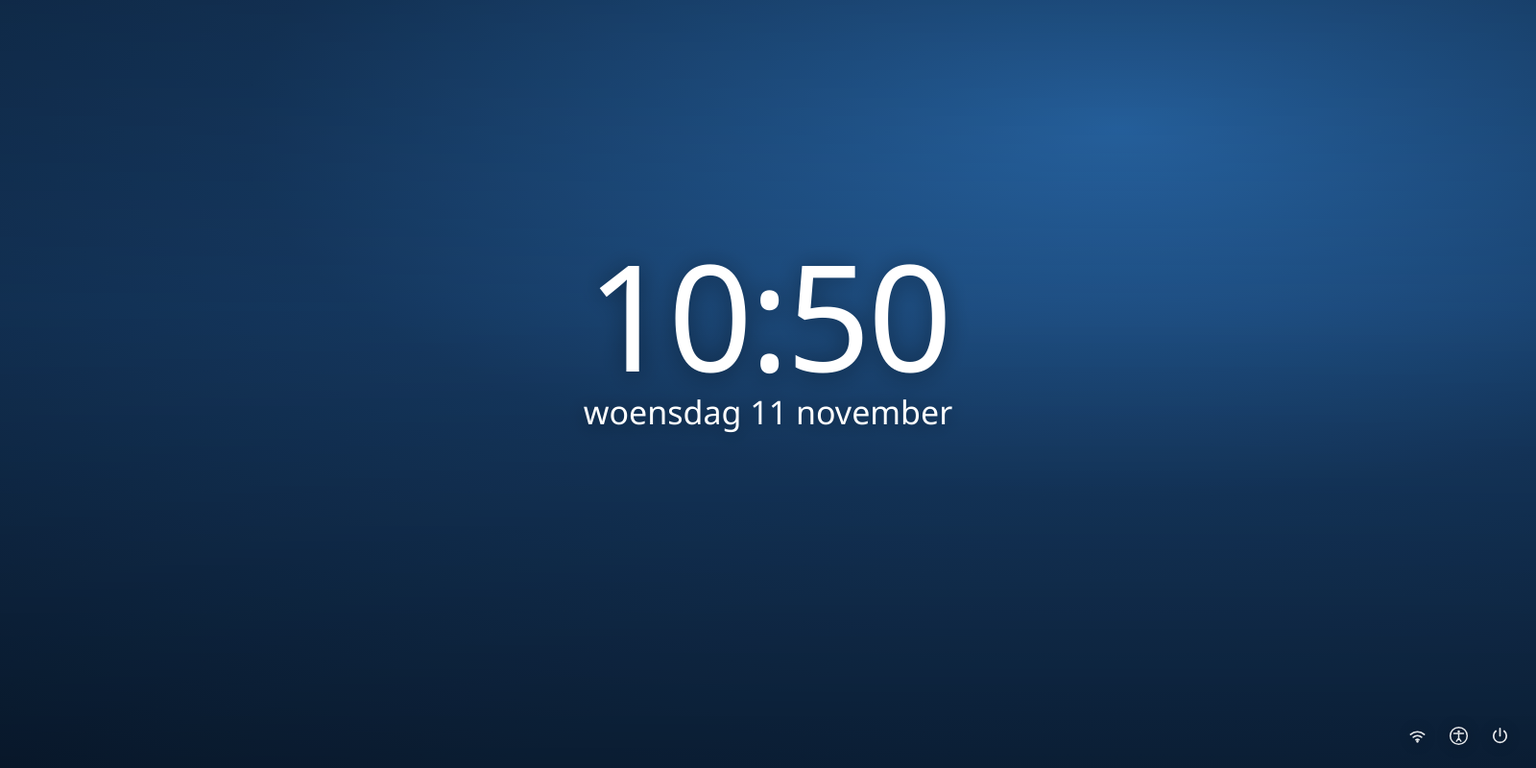
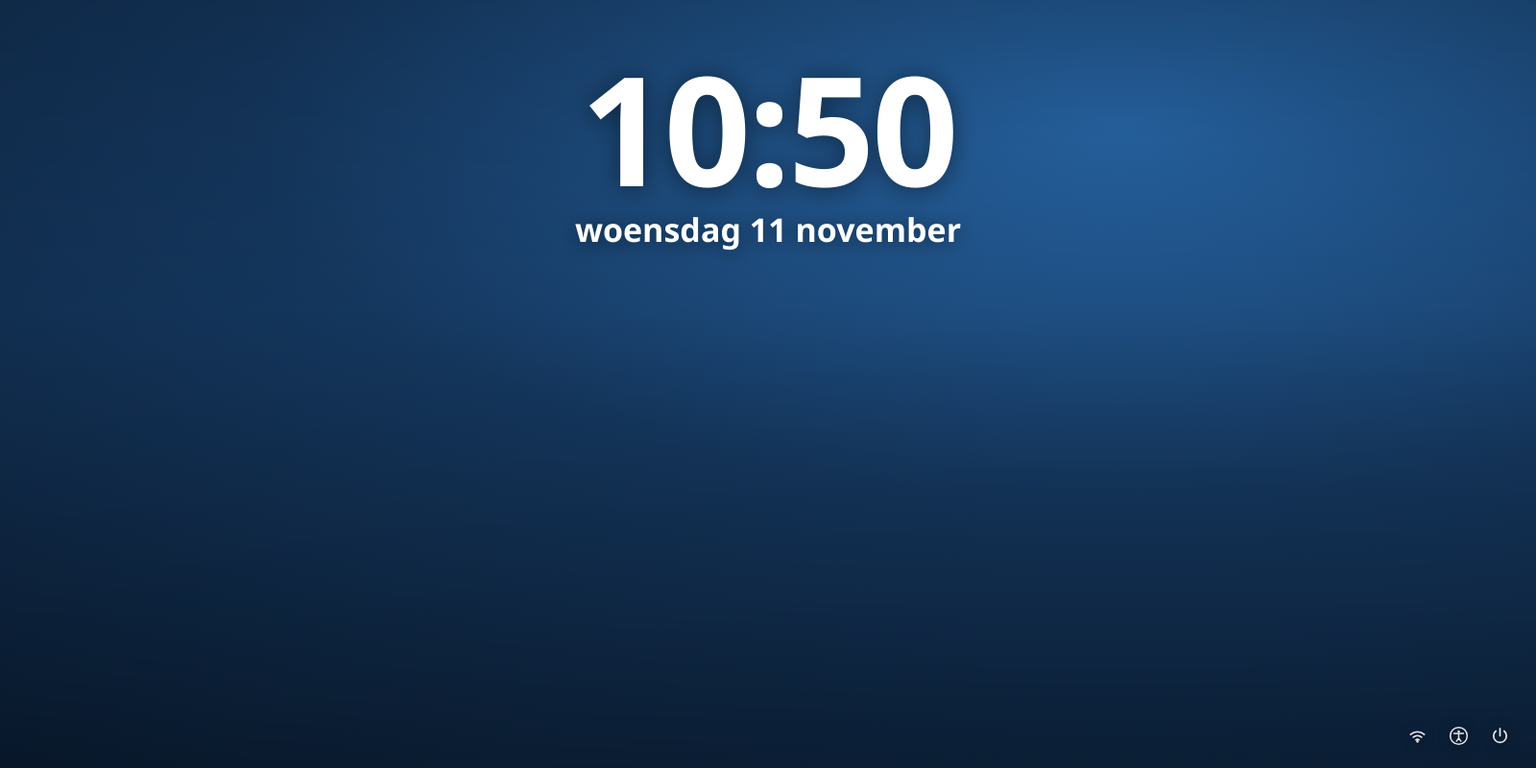
Before and after one commit to Koen-io/palv-dashboard, an Electron app: page src/lock/lock.html in a window 1600 px wide. Shown: the whole page at 96% size. Drawn offline with Linux system fonts and the light colour scheme; no server answers.

Commit message:
P-ALV Dashboard 1.40.0: Schermslot — het bureaublad-icoon "Lock PC" kan nu het dashboard-Schermslot aanzetten in plaats van de Windows-vergrendeling (de app start met --lock-screen; de draaiende app vangt dat op via second-instance en vergrendelt; het hangslot-icoon blijft). De klok en datum staan nu dikker gedrukt en bovenaan het scherm gecentreerd, zoals het Windows-vergrendelscherm. Een druk op de spatiebalk of Enter toont nu het wachtwoordveld zonder een teken in te voeren.
Co-Authored-By: Claude Opus 4.8 <noreply@anthropic.com>

```diff
--- a/package.json
+++ b/package.json
@@ -1,7 +1,7 @@
 {
   "name": "p-alv-dashboard",
   "productName": "P-ALV Dashboard",
-  "version": "1.39.0",
+  "version": "1.40.0",
   "description": "Aanpasbaar operationeel dashboard voor de Police Air Support Unit",
   "author": "P-ALV",
   "license": "UNLICENSED",
--- a/src/lock/lock.css
+++ b/src/lock/lock.css
@@ -42,19 +42,19 @@ html, body {
   transition: opacity .45s ease, transform .5s cubic-bezier(.2,.7,.2,1);
 }
 
-/* klok */
-#clockface { transform: translateY(-6vh); }
+/* klok: dikker gedrukt en bovenaan het scherm gecentreerd, zoals het Windows-vergrendelscherm */
+#clockface { justify-content: flex-start; padding-top: 7vh; }
 #time {
-  font-size: clamp(72px, 12vw, 154px);
-  font-weight: 300; line-height: .98; letter-spacing: -.02em;
-  text-shadow: 0 2px 26px rgba(0,0,0,.4);
+  font-size: clamp(72px, 12vw, 158px);
+  font-weight: 600; line-height: .98; letter-spacing: -.02em;
+  text-shadow: 0 2px 26px rgba(0,0,0,.45);
 }
 #date {
-  margin-top: .1em;
-  font-size: clamp(20px, 2.4vw, 34px); font-weight: 400;
-  text-shadow: 0 2px 20px rgba(0,0,0,.45);
+  margin-top: .15em;
+  font-size: clamp(20px, 2.4vw, 34px); font-weight: 600;
+  text-shadow: 0 2px 20px rgba(0,0,0,.5);
 }
-.is-signin #clockface { opacity: 0; transform: translateY(-13vh); pointer-events: none; }
+.is-signin #clockface { opacity: 0; transform: translateY(-5vh); pointer-events: none; }
 
 /* aanmelden */
 #signin { opacity: 0; transform: translateY(10px); pointer-events: none; }
--- a/src/lock/lock.js
+++ b/src/lock/lock.js
@@ -56,7 +56,9 @@
     }
     if (e.key === 'Tab' || e.key === 'Shift' || e.key === 'Control' || e.key === 'Alt' || e.key === 'Meta') return;
     e.preventDefault();
-    toSignin(e.key.length === 1 ? e.key : '');
+    // Spatie en Enter tonen alleen het aanmeldvenster (zoals Windows), zonder een teken in te voeren; een
+    // gewoon teken komt meteen in het wachtwoordveld.
+    toSignin(e.key.length === 1 && e.key !== ' ' ? e.key : '');
   }, true);
   for (const ev of ['mousedown', 'wheel', 'touchstart']) {
     window.addEventListener(ev, () => { if (!body.classList.contains('is-signin')) toSignin(''); }, { passive: true });
--- a/src/main.js
+++ b/src/main.js
@@ -357,7 +357,10 @@ function setupBrowserSession() {
 // Only files this browser downloaded itself are shown.
 ipcMain.handle('browser:showDownload', (_e, file) => { if (browserDownloads.has(file)) shell.showItemInFolder(file); });
 
-app.on('second-instance', () => {
+app.on('second-instance', (_e, argv) => {
+  // De snelkoppeling "Lock PC" op het bureaublad start de app met --lock-screen; de draaiende app vangt dat
+  // hier op en zet het Schermslot aan (in plaats van het dashboard naar voren te halen).
+  if (Array.isArray(argv) && argv.includes('--lock-screen')) { screenlock.lock(); return; }
   if (!win) return;
   if (win.isMinimized()) win.restore();
   win.focus();
```
Also changed, not shown: CHANGELOG.md.
